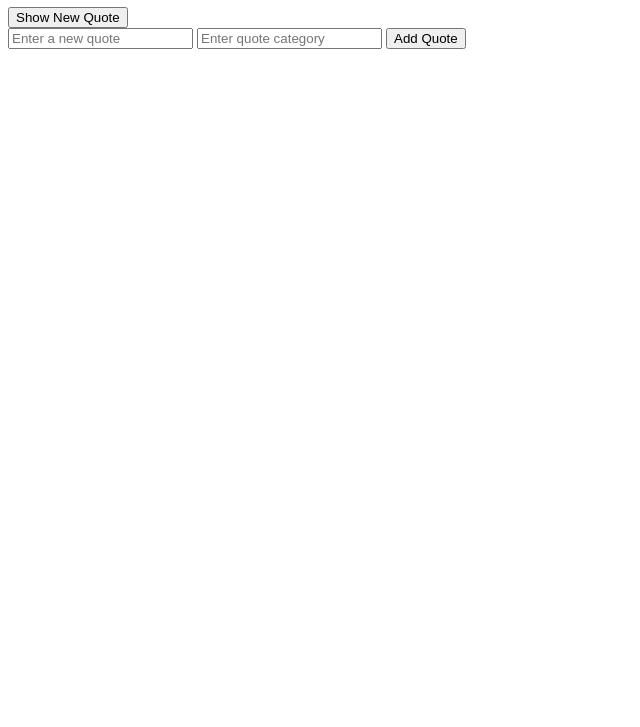
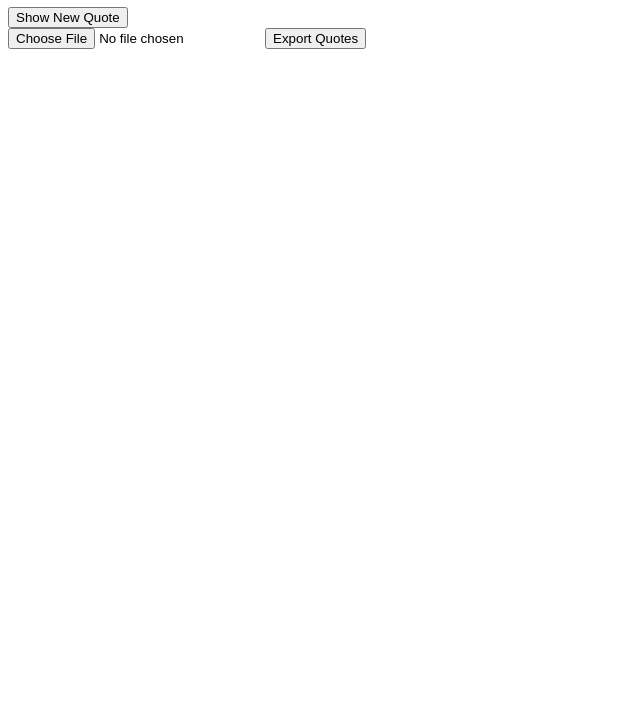
Before and after one commit to Hug0-Boss/alx_fe_javascript, a plain HTML site: page dom-manipulation/index.html in a window 1280 px wide. Shown: the part 73-800 px from the top of the page, without its empty margins (0-640 px from the left). Drawn offline with Linux system fonts and the light colour scheme.

Commit message:
Task 1 commit

```diff
--- a/dom-manipulation/index.html
+++ b/dom-manipulation/index.html
@@ -9,12 +9,14 @@
   <h1>Dynamic Quote Generator</h1>
   <div id="quoteDisplay"></div>
   <button id="newQuote">Show New Quote</button>
+
   <div>
+    <input type="file" id="importFile" accept=".json" onchange="importFromJsonFile(event)" />
+    <button id="exportQuotes">Export Quotes</button> <!-- Updated button text -->
+  </div>
 
-    <input id="newQuoteText" type="text" placeholder="Enter a new quote" />
-    <input id="newQuoteCategory" type="text" placeholder="Enter quote category" />
-    <button onclick="addQuote()">Add Quote</button>
-  </div>
+  <div id="addQuoteForm"></div>
+
   <script src="script.js"></script>
 </body>
 </html>
```
